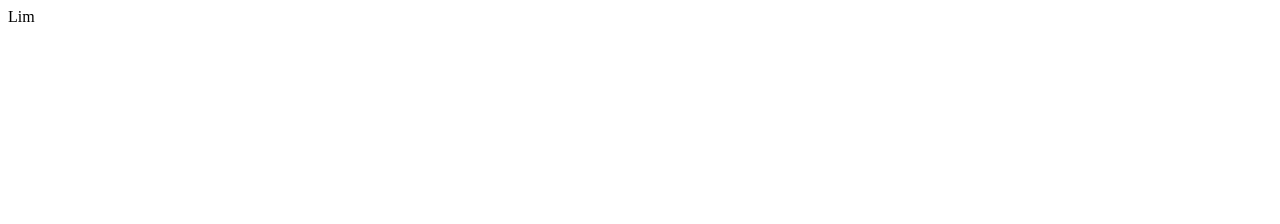
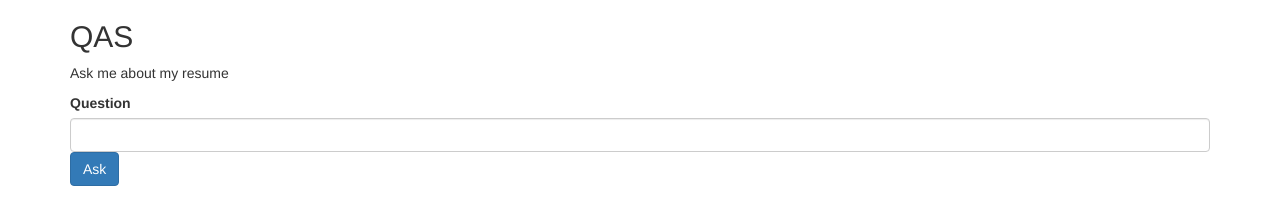
Before and after one commit to ng700756/limves.github.io, a plain HTML site: page index.html in a window 1280 px wide. Drawn offline with nearby package versions, Linux system fonts and the light colour scheme.

Commit message:
Update index.html

```diff
--- a/index.html
+++ b/index.html
@@ -1,23 +1,26 @@
 <!DOCTYPE html>
 <html lang="en">
 <head>
-    <meta charset="UTF-8">
-
-
-    <title>Title</title>
+  <title>Lim - resume</title>
+  <meta charset="utf-8">
+  <meta name="viewport" content="width=device-width, initial-scale=1">
+  <link rel="stylesheet" href="https://maxcdn.bootstrapcdn.com/bootstrap/3.3.7/css/bootstrap.min.css">
+  <script src="https://ajax.googleapis.com/ajax/libs/jquery/3.3.1/jquery.min.js"></script>
+  <script src="https://maxcdn.bootstrapcdn.com/bootstrap/3.3.7/js/bootstrap.min.js"></script>
 </head>
 <body>
 
-    Lim
-
+<div class="container">
+  <h2>QAS</h2>
+  <p>Ask me about my resume</p>
+  <form>
+    <div class="form-group">
+      <label for="usr">Question</label>
+      <input type="text" class="form-control" id="usr">
+	<button type="button" class="btn btn-primary">Ask</button>
+    </div>
+  </form>
+</div>
 
 </body>
-
-
-
-
-
-
-
-
 </html>
```
